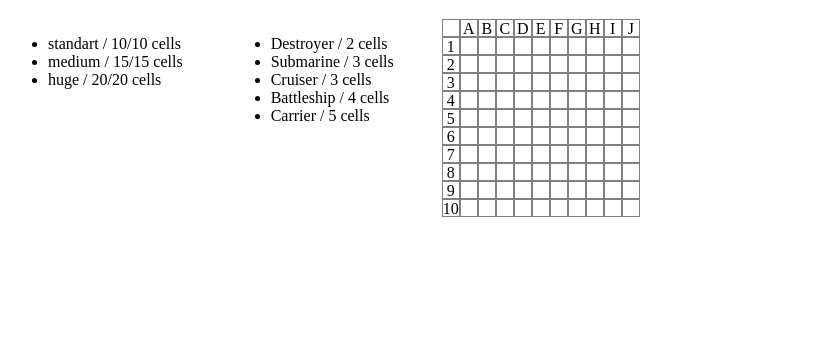
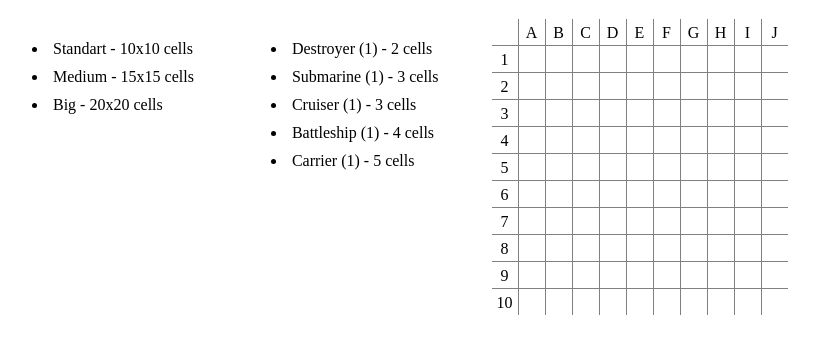
Before and after one commit to YanBrock/Battleship-MVC-pure-JS-, a plain HTML site: page index.html in a window 1280 px wide. Shown: the part 61-408 px from the top of the page, without its empty margins (0-831 px from the left). Drawn offline with Linux system fonts and the light colour scheme.

Commit message:
SettingsModel changed: rewritten constructor and create functions. Added updateFleetList function for View

```diff
--- a/index.html
+++ b/index.html
@@ -6,7 +6,7 @@
 	<meta http-equiv="X-UA-Compatible" content="IE=edge">
 	<meta name="viewport" content="width=device-width, initial-scale=1.0">
 	<link rel="stylesheet" href="./style.css">
-	<title>sea wolves</title>
+	<title>Sea wolves</title>
 </head>
 
 <body>
--- a/src/modules/settings/SettingsModel.js
+++ b/src/modules/settings/SettingsModel.js
@@ -3,91 +3,174 @@
 export class SettingsModel {
 
    constructor() {
+      this.chosenFleet = null;
 
+      this.fleet = {
+         standart: {
+            destroyer: {
+               name: "Destroyer",
+               size: 2,
+               id: "Destroyer",
+               amount: 1,
+            },
+            submarine: {
+               name: "Submarine",
+               size: 3,
+               id: "Submarine",
+               amount: 1,
+            },
+            cruiser: {
+               name: "Cruiser",
+               size: 3,
+               id: "Cruiser",
+               amount: 1,
+            },
+            battleship: {
+               name: "Battleship",
+               size: 4,
+               id: "Battleship",
+               amount: 1,
+            },
+            carrier: {
+               name: "Carrier",
+               size: 5,
+               id: "Carrier",
+               amount: 1,
+            },
+         },
+         medium: {
+            destroyer: {
+               name: "Destroyer",
+               size: 2,
+               id: "Destroyer",
+               amount: 3,
+            },
+            submarine: {
+               name: "Submarine",
+               size: 3,
+               id: "Submarine",
+               amount: 2,
+            },
+            cruiser: {
+               name: "Cruiser",
+               size: 3,
+               id: "Cruiser",
+               amount: 2,
+            },
+            battleship: {
+               name: "Battleship",
+               size: 4,
+               id: "Battleship",
+               amount: 1,
+            },
+            carrier: {
+               name: "Carrier",
+               size: 5,
+               id: "Carrier",
+               amount: 1,
+            },
+         },
+         big: {
+            destroyer: {
+               name: "Destroyer",
+               size: 2,
+               id: "Destroyer",
+               amount: 4,
+            },
+            submarine: {
+               name: "Submarine",
+               size: 3,
+               id: "Submarine",
+               amount: 3,
+            },
+            cruiser: {
+               name: "Cruiser",
+               size: 3,
+               id: "Cruiser",
+               amount: 3,
+            },
+            battleship: {
+               name: "Battleship",
+               size: 4,
+               id: "Battleship",
+               amount: 2,
+            },
+            carrier: {
+               name: "Carrier",
+               size: 5,
+               id: "Carrier",
+               amount: 1,
+            },
+         },
+      };
+
+      this.squares = {
+         standart: {
+            name: "Standart",
+            size: "10x10 cells",
+            id: 10,
+         },
+         mediun: {
+            name: "Medium",
+            size: "15x15 cells",
+            id: 15,
+         },
+         big: {
+            name: "Big",
+            size:"20x20 cells",
+            id: 20,
+         },
+      };
    };
 
    createFieldSquareList() {
       const list = document.createElement("ul");
-      const squares = [
-         {
-            name: "standart",
-            size: "10/10 cells",
-            id: 10,
-         },
-         {
-            name: "medium",
-            size: "15/15 cells",
-            id: 15,
-         },
-         {
-            name: "huge",
-            size:"20/20 cells",
-            id: 20,
-         },
-      ];
 
-      for(let square of squares) {
+      for(let item in this.squares) {
          const listItem = document.createElement("li");
-         listItem.id = `${square.id}`;
-         listItem.innerText = `${square.name} / ${square.size}`;
+         listItem.id = `${this.squares[item].id}`;
+         listItem.innerText = `${this.squares[item].name} - ${this.squares[item].size}`;
+         list.appendChild(listItem);
+      };
+
+      this.chosenFleet = {...this.fleet.standart};
+
+      return list;
+   };
+
+   createFleetList() {
+      const list = document.createElement("ul");
+
+      for(let ship in this.chosenFleet) {
+         const listItem = document.createElement("li");
+         listItem.id = this.chosenFleet[ship].id;
+         listItem.innerText = `${this.chosenFleet[ship].name} (${this.chosenFleet[ship].amount}) - ${this.chosenFleet[ship].size} cells`;
          list.appendChild(listItem);
       };
 
       return list;
    };
 
-   createFleetList() {
-      const list = document.createElement("ul");
-      const fleet = [
-         {
-            name: "Destroyer",
-            size: 2,
-            id: "Destroyer",
-         },
-         {
-            name: "Submarine",
-            size: 3,
-            id: "Submarine",
-         },
-         {
-            name: "Cruiser",
-            size: 3,
-            id: "Cruiser",
-         },
-         {
-            name: "Battleship",
-            size: 4,
-            id: "Battleship",
-         },
-         {
-            name: "Carrier",
-            size: 5,
-            id: "Carrier",
-         },
-      ];
-
-      for(let ship of fleet) {
-         const listItem = document.createElement("li");
-         listItem.id = ship.id;
-         listItem.innerText = `${ship.name} / ${ship.size} cells`;
-         list.appendChild(listItem);
+   createField(squareId) {
+      if(squareId === 10) {
+         this.chosenFleet = {...this.fleet.standart};
+      } else if(squareId === 15) {
+         this.chosenFleet = {...this.fleet.medium};
+      } else {
+         this.chosenFleet = {...this.fleet.big};
       };
 
-      return list;
-   };
-
-   createField(size) {
       const alfabet = ['a', 'b', 'c', 'd', 'e', 'f', 'g', 'h', 'i', 'j', 'k', 'l', 'm', 'n', 'o', 'p', 'q', 'r', 's', 't', 'u', 'v', 'w', 'x', 'y', 'z'];
 
       const field = document.createElement("div");
       field.className = "field-wrapper";
 
-      for(let i = 0; i < size + 1; i++) {
+      for(let i = 0; i < squareId + 1; i++) {
          const column = document.createElement("ul");
          column.className = "column";
 
          if(i === 0) {
-            for(let j = 0; j < size + 1; j++) {
+            for(let j = 0; j < squareId + 1; j++) {
                const cell = document.createElement("li");
                cell.className = "cell";
 
@@ -97,18 +180,20 @@ export class SettingsModel {
                   cell.innerText = j;
                   column.appendChild(cell);
                };
-            } ;
+            };
          } else {
-            for(let j = 0; j < size + 1; j++) {
+            for(let j = 0; j < squareId + 1; j++) {
                const cell = document.createElement("li");
-               cell.className = "cell";
 
                if(j === 0) {
                   cell.innerText = alfabet[i - 1];
                   column.appendChild(cell);
                }  else {
+                  cell.id = `${alfabet[i]}${j}`;
                   column.appendChild(cell);
                };
+
+               cell.className = "cell";
             };
          };
 
--- a/src/modules/settings/SettingsView.js
+++ b/src/modules/settings/SettingsView.js
@@ -41,7 +41,8 @@ export class SettingsView {
 
    #bindListeners() {
       this.#fiedSquareList.addEventListener("click", (event) => {
-         this.updateField(event);
+         this.#updateField(event);
+         this.#updateFleetList();
       })
    }
 
@@ -51,7 +52,12 @@ export class SettingsView {
       this.#field.appendChild(this.controller.handleField(10));
    }
 
-   updateField(e) {
+   #updateFleetList() {
+      const updatedFleetList = this.controller.handleFleetList();
+      this.#fleetList.replaceChildren(updatedFleetList);
+   }
+
+   #updateField(e) {
       const updatedField = this.controller.handleField(Number(e.target.id));
       this.#field.replaceChildren(updatedField);
    }
--- a/style.css
+++ b/style.css
@@ -9,6 +9,15 @@ article {
    gap: 5px;
 }
 
+.fleet-list li, .field-size li {
+   cursor: pointer;
+   padding: 5px;
+}
+
+.fleet-list li:hover, .field-size li:hover {
+   background-color: rgb(221, 221, 221);
+}
+
 .field-wrapper {
    display: flex;
 }
@@ -16,15 +25,31 @@ article {
 .column {
    padding: 0;
    margin: 0;
+   list-style: none;
 }
 
 .cell {
-   list-style: none;
    display: block;
    text-align: center;
    width: 1rem;
    height: 1rem;
-   /* flex: 1 0 1rem; */
-   border: 1px solid gray;
    text-transform: uppercase;
+   padding: 5px;
+   cursor: default;
 }
+
+.column:not(:first-child) {
+   border-left: 1px solid gray;
+}
+
+.cell:not(:first-child) {
+   border-top: 1px solid gray;
+}
+
+.column:not(:first-child) .cell:not(:first-child):hover {
+   background-color: rgb(211, 211, 211);
+}
+
+.active {
+   background-color: rgb(255, 237, 196);
+}
```
